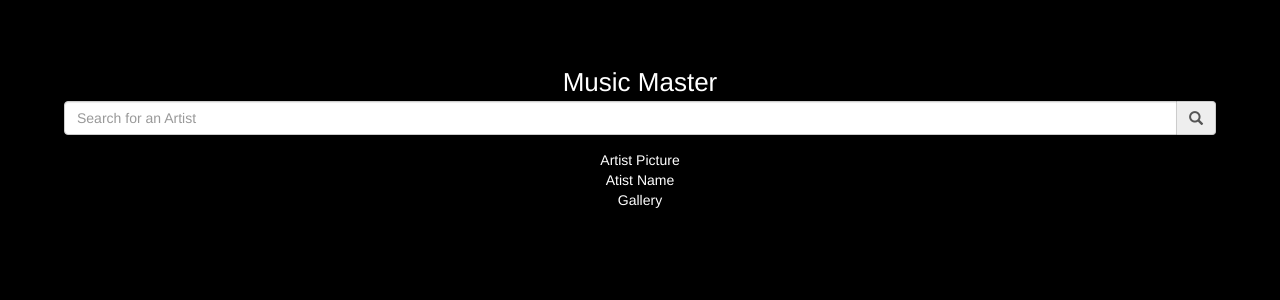
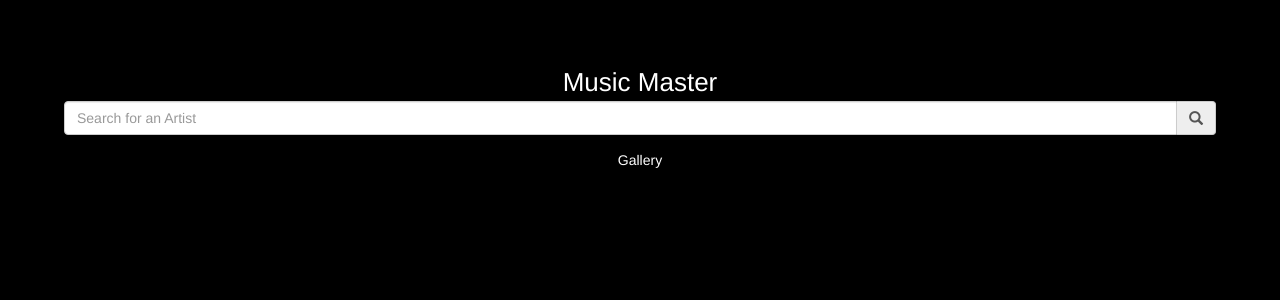
Before and after one commit to JairoCruz/MusicMaster, a React (Create React App) app: page / in a window 1280 px wide. Shown: the top 300 px of the page. Built offline with nearby package versions, Linux system fonts and the light colour scheme.

Commit message:
26, Building the Artist Profile Component

```diff
--- a/src/App.jsx
+++ b/src/App.jsx
@@ -1,13 +1,15 @@
 import React, { Component } from 'react';
 import './App.css';
 import { FormGroup, FormControl, InputGroup, Glyphicon} from 'react-bootstrap';
+import Profile from './Profile';
 
 class App extends Component {
 
 	constructor(props) {
 		super(props);
 		this.state = {
-			query: ''
+			query: '',
+			artist: null
 		}
 	}
 
@@ -22,7 +24,13 @@
 			method: 'GET'
 		})
 		.then(response => response.json())
-		.then(json => console.log('json', json));
+		.then(json => {
+			const artist = json.artists.items[0];
+			console.log('artist', artist);
+			this.setState({
+				artist
+			});
+		});
 	}
 
 	render() {
@@ -48,10 +56,8 @@
 						</InputGroup.Addon>
 					</InputGroup>
 				</FormGroup>
-				<div className="Profile">
-					<div>Artist Picture</div>
-					<div>Atist Name</div>
-				</div>
+				<Profile
+				artist={ this.state.artist } />
 				<div className="Gallery">
 					Gallery
 				</div>
--- /dev/null
+++ b/src/Profile.jsx
@@ -0,0 +1,20 @@
+import React, { Component } from 'react';
+
+class Profile extends Component {
+	render () {
+
+		let artist = { name: '', followers: { total: ''} };
+		if (this.props.artist !== null) {
+			artist = this.props.artist;
+		}
+
+		return (
+			<div>
+			<div>{ artist.name }</div>
+				<div> { artist.followers.total } </div>
+			</div>
+			)
+	}
+}
+
+export default Profile;
```
